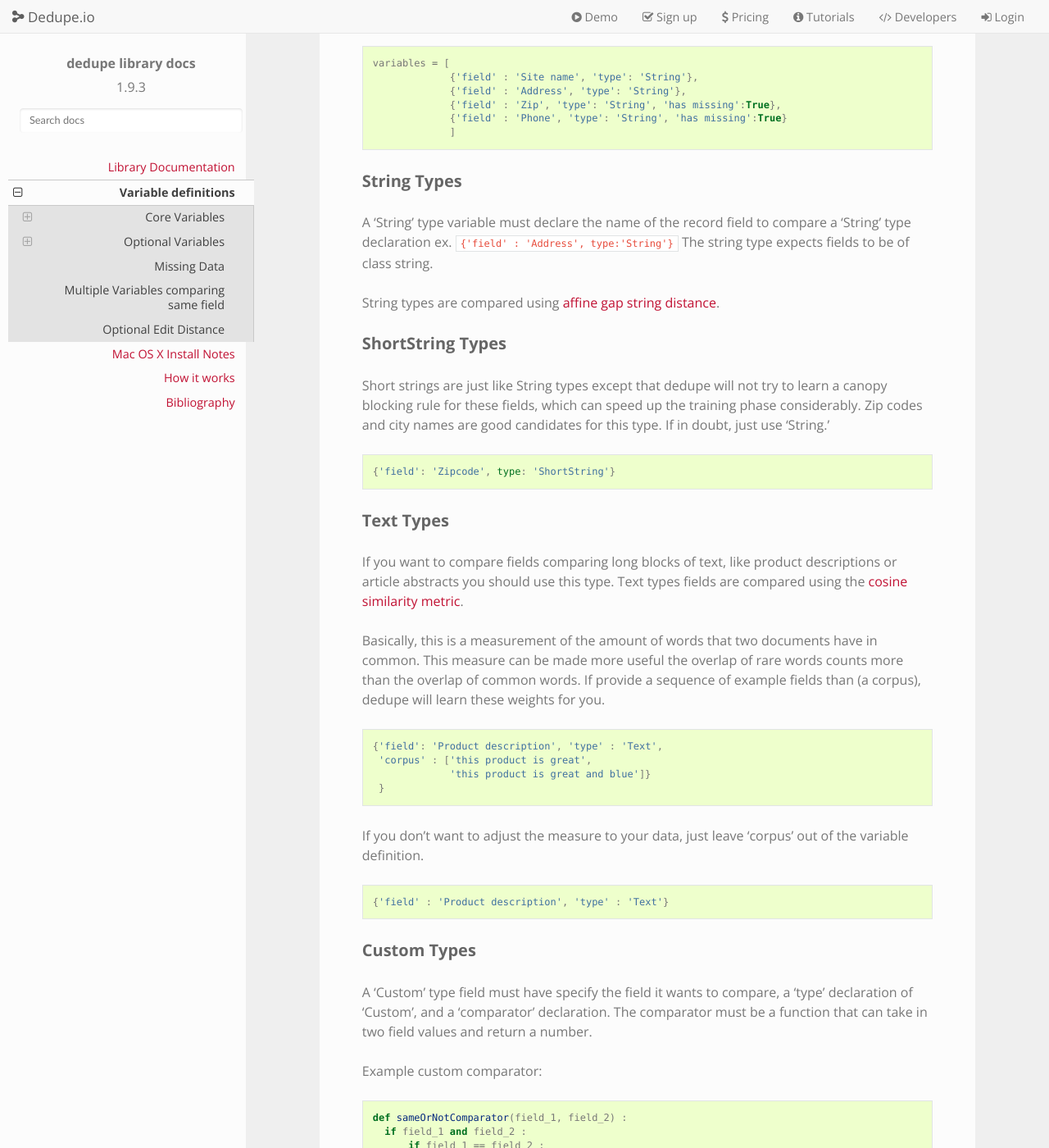
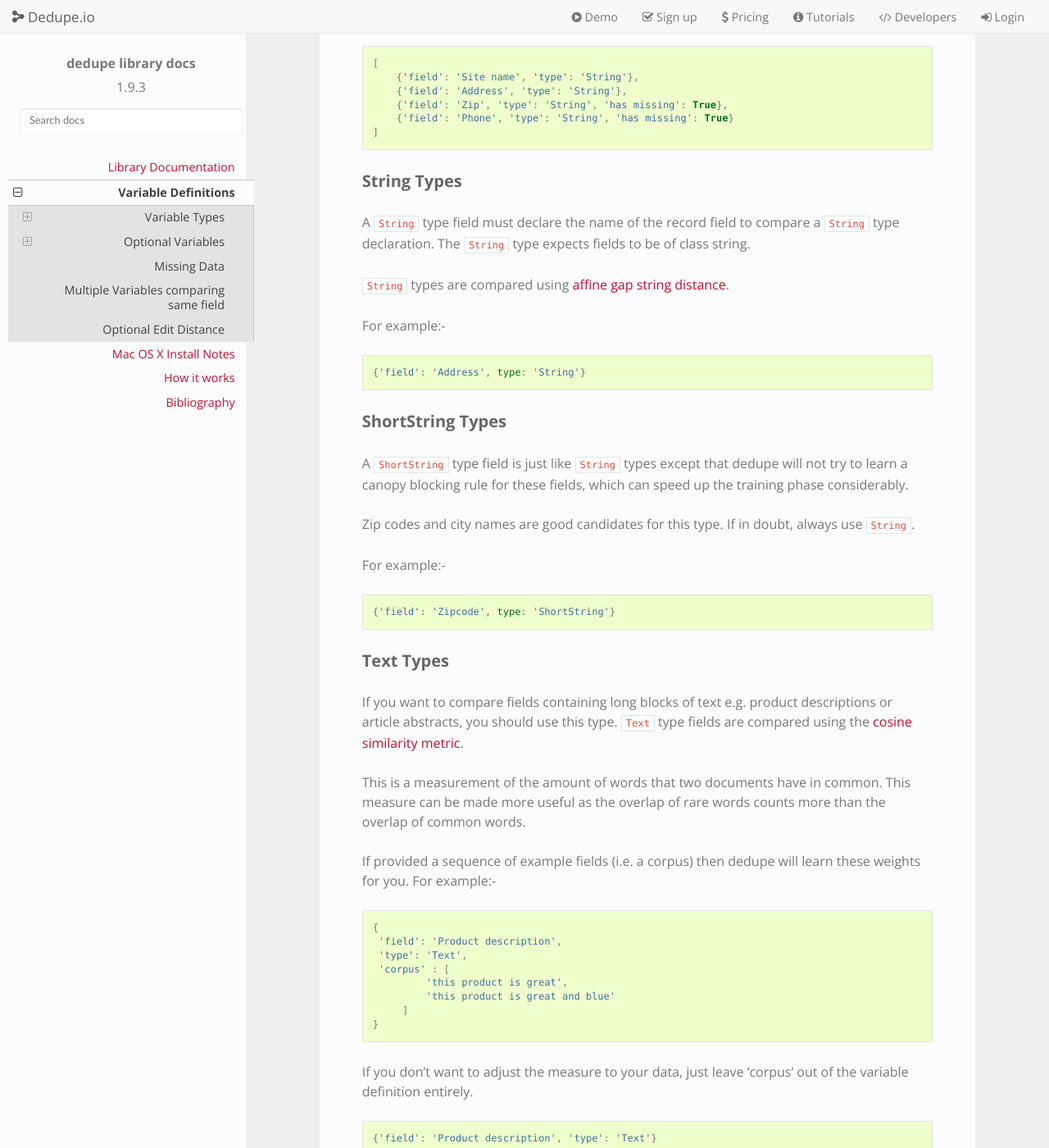
Before and after one commit to dedupeio/dedupe, a Sphinx documentation site: the page built from docs/Variable-definition.rst, in a window 1280 px wide and 1400 px high, scrolled down 292 px. Shown: the whole window at 82% size. Built offline with Sphinx 7.4.7 and the Read the Docs theme 2.0.0, drawn with Linux system fonts in a browser that asks for light colours; some of the changed text lies outside the part shown.

Commit message:
Doc improvements
Tidied up some of the field definitions doc

```diff
--- a/docs/Variable-definition.rst
+++ b/docs/Variable-definition.rst
@@ -1,41 +1,50 @@
-Variable definitions
-=================
+Variable Definitions
+====================
 
-Core Variables
+Variable Types
 --------------
 
 A variable definition describes the records that you want to match. It is
 a dictionary where the keys are the fields and the values are the
-field specification
-
+field specification. For example:-
 
 .. code:: python
 
-   variables = [
-	        {'field' : 'Site name', 'type': 'String'},
-		{'field' : 'Address', 'type': 'String'},
-		{'field' : 'Zip', 'type': 'String', 'has missing':True},
-		{'field' : 'Phone', 'type': 'String', 'has missing':True}
-		]
+    [
+        {'field': 'Site name', 'type': 'String'},
+        {'field': 'Address', 'type': 'String'},
+        {'field': 'Zip', 'type': 'String', 'has missing': True},
+        {'field': 'Phone', 'type': 'String', 'has missing': True}
+    ]
 
 
 String Types
 ^^^^^^^^^^^^
 
-A 'String' type variable must declare the name of the record field to
-compare a 'String' type declaration ex.
-``{'field' : 'Address', type:'String'}`` The string type expects fields to be of class string.
+A ``String`` type field must declare the name of the record field to compare
+a ``String`` type declaration. The ``String`` type expects fields to be of
+class string.
 
-String types are compared using `affine gap string
+``String`` types are compared using `affine gap string
 distance <http://en.wikipedia.org/wiki/Gap_penalty#Affine>`__.
+
+For example:-
+
+.. code:: python
+
+  {'field': 'Address', type: 'String'}
 
 ShortString Types
 ^^^^^^^^^^^^^^^^^
 
-Short strings are just like String types except that dedupe will not
-try to learn a canopy blocking rule for these fields, which can speed
-up the training phase considerably. Zip codes and city names are good
-candidates for this type. If in doubt, just use 'String.'
+A ``ShortString`` type field is just like ``String`` types except that dedupe
+will not try to learn a canopy blocking rule for these fields, which can
+speed up the training phase considerably.
+
+Zip codes and city names are good candidates for this type. If in doubt,
+always use ``String``.
+
+For example:-
 
 .. code:: python
 
@@ -46,42 +55,45 @@
 Text Types
 ^^^^^^^^^^
 
-If you want to compare fields comparing long blocks of text, like
-product descriptions or article abstracts you should use this
-type. Text types fields are compared using the `cosine similarity
-metric <http://en.wikipedia.org/wiki/Vector_space_model>`__.
+If you want to compare fields containing long blocks of text e.g. product
+descriptions or article abstracts, you should use this type. ``Text`` type
+fields are compared using the `cosine similarity metric
+<http://en.wikipedia.org/wiki/Vector_space_model>`__.
 
-Basically, this is a measurement of the amount of words that two
-documents have in common. This measure can be made more useful the
-overlap of rare words counts more than the overlap of common words. If
-provide a sequence of example fields than (a corpus), dedupe will
-learn these weights for you.
+This is a measurement of the amount of words that two documents have in
+common. This measure can be made more useful as the overlap of rare words
+counts more than the overlap of common words.
+
+If provided a sequence of example fields (i.e. a corpus) then dedupe will
+learn these weights for you. For example:-
 
 .. code:: python
 
-   {'field': 'Product description', 'type' : 'Text',
-    'corpus' : ['this product is great',
-                'this product is great and blue']}
-    }
+   {
+    'field': 'Product description',
+    'type': 'Text',
+    'corpus' : [
+            'this product is great',
+            'this product is great and blue'
+        ]
+   }
 
-If you don't want to adjust the measure to your data, just leave 'corpus'
-out of the variable definition.
+If you don't want to adjust the measure to your data, just leave 'corpus' out
+of the variable definition entirely.
 
 .. code:: python
 
-   {'field' : 'Product description', 'type' : 'Text'}
-
+   {'field': 'Product description', 'type': 'Text'}
 
 
 Custom Types
 ^^^^^^^^^^^^
 
-A 'Custom' type field must have specify the field it wants to compare,
-a 'type' declaration of 'Custom', and a 'comparator' declaration. The
-comparator must be a function that can take in two field values and
-return a number.
+A ``Custom`` type field must have specify the field it wants to compare, a
+type declaration of ``Custom``, and a comparator declaration. The comparator
+must be a function that can take in two field values and return a number.
 
-Example custom comparator:
+For example, a custom comparator:
 
 .. code:: python
 
@@ -92,58 +104,65 @@
         else:
             return 1
 
-variable definition:
+The corresponding variable definition:
 
 .. code:: python
 
-    {'field' : 'Zip', 'type': 'Custom',
-     'comparator' : sameOrNotComparator}
+    {
+        'field': 'Zip',
+        'type': 'Custom',
+        'comparator': sameOrNotComparator
+     }
 
 LatLong
 ^^^^^^^
 
-A 'LatLong' type field must have as the name of a field and a 'type'
-declaration of custom. LatLong fields are compared using the
-`Haversine Formula <http://en.wikipedia.org/wiki/Haversine_formula>`__.
-A 'LatLong' type field must consist of tuples of floats corresponding
-to a latitude and a longitude.
+A ``LatLong`` type field must have as the name of a field and a type
+declaration of ``LatLong``. ``LatLong`` fields are compared using the `Haversine
+Formula <http://en.wikipedia.org/wiki/Haversine_formula>`__.
+
+A ``LatLong``
+type field must consist of tuples of floats corresponding to a latitude and a
+longitude.
 
 .. code:: python
 
-    {'field' : 'Location', 'type': 'LatLong'}}
+    {'field': 'Location', 'type': 'LatLong'}
 
 Set
 ^^^
 
-A 'Set' type field is for comparing lists of elements, like keywords
-or client names. Set types are very similar to
-:ref:`text-types-label`.  They use the same comparison function and
-you can also let dedupe learn which terms are common or rare by
-providing a corpus. Within a record, a Set types field have to be
-hashable sequences like tuples or frozensets.
+A ``Set`` type field is for comparing lists of elements, like keywords or
+client names. ``Set`` types are very similar to :ref:`text-types-label`. They
+use the same comparison function and you can also let dedupe learn which
+terms are common or rare by providing a corpus. Within a record, a ``Set``
+type field has to be hashable sequences like tuples or frozensets.
 
 .. code:: python
 
-    {'field' : 'Co-authors', 'type': 'Set',
-     'corpus' : [('steve edwards'),
-		 ('steve edwards', 'steve jobs')]}
+    {
+        'field': 'Co-authors',
+        'type': 'Set',
+        'corpus' : [
+                ('steve edwards'),
+                ('steve edwards', 'steve jobs')
+            ]
      }
 
 or
 
 .. code:: python
 
-    {'field' : 'Co-authors', 'type': 'Set'}
-     }
+    {'field': 'Co-authors', 'type': 'Set'}
 
 Interaction
 ^^^^^^^^^^^
 
-An interaction field multiplies the values of the multiple variables.
-An interaction variable is created with 'type' declaration of
-'Interaction' and an 'interaction variables' declaration.
+An ``Interaction`` field multiplies the values of the multiple variables.
+An ``Interaction`` variable is created with type declaration of
+``Interaction`` and an ``interaction variables`` declaration.
 
-The 'interaction variables' must be a sequence of 'variable names' of
+The ``interaction variables`` field must be a sequence of variable names of
 other fields you have defined in your variable definition.
 
 `Interactions <http://en.wikipedia.org/wiki/Interaction_%28statistics%29>`__
@@ -202,7 +220,7 @@
 A categorical field declaration must include a list of all the different
 strings that you want to treat as different categories.
 
-So if you data looks like this
+So if you data looks like this:-
 
 ::
 
@@ -211,53 +229,62 @@
     AA1 Taxi        taxi
     Hindelbert Esq  lawyer
 
-You would create a definition like:
+You would create a definition such as:
 
 .. code:: python
 
-    {'field' : 'Business Type', 'type': 'Categorical',
-    'categories' : ['taxi', 'lawyer']}
+    {
+        'field': 'Business Type',
+        'type': 'Categorical',
+        'categories' : ['taxi', 'lawyer']
+    }
 
 Price
 ^^^^^
 
-Price variables are useful for comparing positive, nonzero numbers
-like prices. The values of 'Price' field must be a positive float. If
-the value is 0 or negative, then an exception will be raised.
+``Price`` variables are useful for comparing positive, non-zero numbers like
+prices. The values of ``Price`` field must be a positive float. If the value is
+0 or negative, then an exception will be raised.
 
 .. code:: python
 
-    {'field' : 'cost', 'type': 'Price'}
+    {'field': 'cost', 'type': 'Price'}
 
 DateTime
 ^^^^^^^^
 
-DateTime variables are useful for comparing dates and timestamps. This variable
-can accept strings or Python datetime objects as inputs.
+``DateTime`` variables are useful for comparing dates and timestamps. This
+variable can accept strings or Python datetime objects as inputs.
 
-The DateTime variable definition accepts a few optional arguments that can help
-improve behavior if you know your field follows an unusual format:
+The ``DateTime`` variable definition accepts a few optional arguments that
+can help improve behavior if you know your field follows an unusual format:
 
-* :code:`fuzzy` - Use fuzzy parsing to automatically extract dates from strings like "It happened on June 2nd, 2017" (default :code:`True`)
+* :code:`fuzzy` - Use fuzzy parsing to automatically extract dates from strings like "It happened on June 2nd, 2018" (default :code:`True`)
 * :code:`dayfirst` - Ambiguous dates should be parsed as dd/mm/yy (default :code:`False`)
 * :code:`yearfirst`-  Ambiguous dates should be parsed as yy/mm/dd (default :code:`False`)
 
-Note that the DateTime variable defaults to mm/dd/yy for ambiguous dates.
-If both :code:`dayfirst` and :code:`yearfirst` are set to :code:`True`, then :code:`dayfirst` will take
-precedence.
+Note that the ``DateTime`` variable defaults to mm/dd/yy for ambiguous dates.
+If both :code:`dayfirst` and :code:`yearfirst` are set to :code:`True`, then
+:code:`dayfirst` will take precedence.
 
-Sample DateTime variable definition, using the defaults:
+For example, a sample ``DateTime`` variable definition, using the defaults:
 
 .. code:: python
 
-    {'field' : 'time_of_sale', 'type': 'DateTime',
-    'fuzzy': True, 'dayfirst': False, 'yearfirst': False}
+    {
+        'field': 'time_of_sale',
+        'type': 'DateTime',
+        'fuzzy': True,
+        'dayfirst': False,
+        'yearfirst': False
+    }
 
-If you're happy with the defaults, you can simply define the :code:`field` and :code:`type`:
+If you're happy with the defaults, you can simply define the :code:`field`
+and :code:`type`:
 
 .. code:: python
 
-    {'field' : 'time_of_sale', 'type': 'DateTime'}
+    {'field': 'time_of_sale', 'type': 'DateTime'}
 
 
 Optional Variables
@@ -266,66 +293,84 @@
 Address Type
 ^^^^^^^^^^^^
 
-An 'Address' variable should be used for United States addresses. It
-uses the `usaddress <https://usaddress.readthedocs.io/en/latest/>`__
-package to split apart an address string into components like address
-number, street name, and street type and compares component to component.
+An ``Address`` variable should be used for United States addresses. It uses
+the `usaddress <https://usaddress.readthedocs.io/en/latest/>`__ package to
+split apart an address string into components like address number, street
+name, and street type and compares component to component.
+
+For example:-
 
 .. code:: python
 
-    {'field' : 'address', 'type' : 'Address'}
+    {'field': 'address', 'type': 'Address'}
 
 
-Install the `dedupe-variable-address <https://pypi.python.org/pypi/dedupe-variable-address>`__ package for Address Type.
+Install the `dedupe-variable-address
+<https://pypi.python.org/pypi/dedupe-variable-address>`__ package for
+``Address`` Type.
 
 Name Type
 ^^^^^^^^^
 
-A 'Name' variable should be used for a field that contains American
-names, corporations and households. It uses the `probablepeople
-<https://probablepeople.readthedocs.io/en/latest/>`__ package to split
-apart an name string into components like give name, surname,
-generational suffix, for people names, and abbreviation, company type,
-and legal form for corporations.
+A ``Name`` variable should be used for a field that contains American names,
+corporations and households. It uses the `probablepeople
+<https://probablepeople.readthedocs.io/en/latest/>`__ package to split apart
+an name string into components like give name, surname, generational suffix,
+for people names, and abbreviation, company type, and legal form for
+corporations.
+
+For example:-
 
 .. code:: python
 
-    {'field' : 'name', 'type' : 'Name'}
+    {'field': 'name', 'type': 'Name'}
 
 
-Install the `dedupe-variable-name <https://pypi.python.org/pypi/dedupe-variable-name>`__ package for Name Type.
+Install the `dedupe-variable-name
+<https://pypi.python.org/pypi/dedupe-variable-name>`__ package for ``Name``
+Type.
 
 Fuzzy Category
 ^^^^^^^^^^^^^^
 
-A 'FuzzyCategorical' variable should be used for when you for
-categorical data that has variations. Occupations are example, where
-the you may have Attorney, Counsel, and Lawyer. For this variable
-type, you need to supply a corpus of records that contain your focal
-record and other field types. This corpus should either be all the
-data you are trying to link or a representative sample.
+A ``FuzzyCategorical`` variable should be used for when you for
+categorical data that has variations.
+
+Occupations are an example, where the you may have 'Attorney', 'Counsel', and
+'Lawyer'. For this variable type, you need to supply a corpus of records that
+contain your focal record and other field types. This corpus should either be
+all the data you are trying to link or a representative sample.
+
+For example:-
 
 .. code:: python
 
-    {'field' : 'occupation', 'type' : 'FuzzyCategorical',
-     'corpus' : [{'name' : 'Jim Doe', 'occupation' : 'Attorney'},
-                 {'name' : 'Jim Doe', 'occupation' : 'Lawyer'}]}
+    {
+     'field': 'occupation',
+     'type': 'FuzzyCategorical',
+     'corpus' : [
+            {'name' : 'Jim Doe', 'occupation' : 'Attorney'},
+            {'name' : 'Jim Doe', 'occupation' : 'Lawyer'}
+        ]
+    }
 
-
-Install the `dedupe-variable-fuzzycategory <https://pypi.python.org/pypi/dedupe-variable-fuzzycategory>`__ package for the FuzzyCategorical Type.
-
+Install the `dedupe-variable-fuzzycategory
+<https://pypi.python.org/pypi/dedupe-variable-fuzzycategory>`__ package for
+the ``FuzzyCategorical`` Type.
 
 
 Missing Data
 ------------
 If the value of field is missing, that missing value should be represented as
-a ``None``
+a ``None`` object.
 
 .. code:: python
 
-   data = [{'Name' : 'AA Taxi', 'Phone' : '773.555.1124'},
-           {'Name' : 'AA Taxi', 'Phone' : None},
-           {'Name' : None, 'Phone' : '773-555-1123'}]
+   [
+        {'Name': 'AA Taxi', 'Phone': '773.555.1124'},
+        {'Name': 'AA Taxi', 'Phone': None},
+        {'Name': None, 'Phone': '773-555-1123'}
+   ]
 
 If you want to model this missing data for a field, you can set ``'has
 missing' : True`` in the variable definition. This creates a new,
@@ -338,17 +383,15 @@
 
 This approach is called 'response augmented data' and is described in
 Benjamin Marlin's thesis `"Missing Data Problems in Machine Learning"
-<http://people.cs.umass.edu/~marlin/research/phd_thesis/marlin-phd-thesis.pdf>`__. Basically,
-this approach says that, even without looking at the value of the
-field comparisons, the pattern of observed and missing responses will
-affect the probability that a pair of records are a match.
+<http://people.cs.umass.edu/~marlin/research/phd_thesis/marlin-phd-thesis.pdf>`__.
+Basically, this approach says that, even without looking at the value of the
+field comparisons, the pattern of observed and missing responses will affect
+the probability that a pair of records are a match.
 
 This approach makes a few assumptions that are usually not completely true:
 
-- Whether a field is missing data is not associated with any other
-  field missing data
-- That the weighting of the observed differences in field A should be
-  the same regardless of whether field B is missing.
+- Whether a field is missing data is not associated with any other field missing data.
+- That the weighting of the observed differences in field A should be the same regardless of whether field B is missing.
 
 
 If you define an an interaction with a field that you declared to have
@@ -359,25 +402,28 @@
 
 .. code:: python
 
-    variables = [{'field' : 'name', 'variable name' : 'name', 'type' : 'String'},
-                 {'field' : 'address', 'type' : 'String'},
-                 {'field' : 'city', variable name' : 'city', 'type' : 'String'},
-                 {'field' : 'zip', 'type' : 'Custom', 'comparator' : sameOrNotComparator},
-                 {field' : 'cuisine', 'type' : 'String', 'has missing': True}
-                 {'type' : 'Interaction', 'interaction variables' : ['name', 'city']}
-                 ]
+    [
+        {'field': 'name', 'variable name' : 'name', 'type': 'String'},
+        {'field': 'address', 'type': 'String'},
+        {'field': 'city', 'variable name' : 'city', 'type': 'String'},
+        {'field': 'zip', 'type': 'Custom', 'comparator' : sameOrNotComparator},
+        {'field': 'cuisine', 'type': 'String', 'has missing': True}
+        {'type': 'Interaction', 'interaction variables' : ['name', 'city']}
+    ]
 
 Multiple Variables comparing same field
 ---------------------------------------
 It is possible to define multiple variables that all compare the same
 variable.
 
-For example
+For example:-
 
 .. code:: python
 
-    variables = [{'field' : 'name', 'type' : 'String'},
-                 {'field' : 'name', 'type' : 'Text'}]
+    [
+        {'field': 'name', 'type': 'String'},
+        {'field': 'name', 'type': 'Text'}
+    ]
 
 
 Will create two variables that both compare the 'name' field but
@@ -387,11 +433,11 @@
 Optional Edit Distance
 ----------------------
 
-For String, ShortString, Address, and Name fields, you can choose to
-use the a conditional random field distance measure for strings. This
-measure can give you more accurate results but is much slower than the
+For ``String``, ``ShortString``, ``Address``, and ``Name`` fields, you can
+choose to use the a conditional random field distance measure for strings.
+This measure can give you more accurate results but is much slower than the
 default edit distance.
 
 .. code:: python
 
-    {'field' : 'name', 'type' : 'String', 'crf' : True}
+    {'field': 'name', 'type': 'String', 'crf': True}
```
Also changed, not shown: other parts of docs/Variable-definition.rst (+18 -19 lines).
